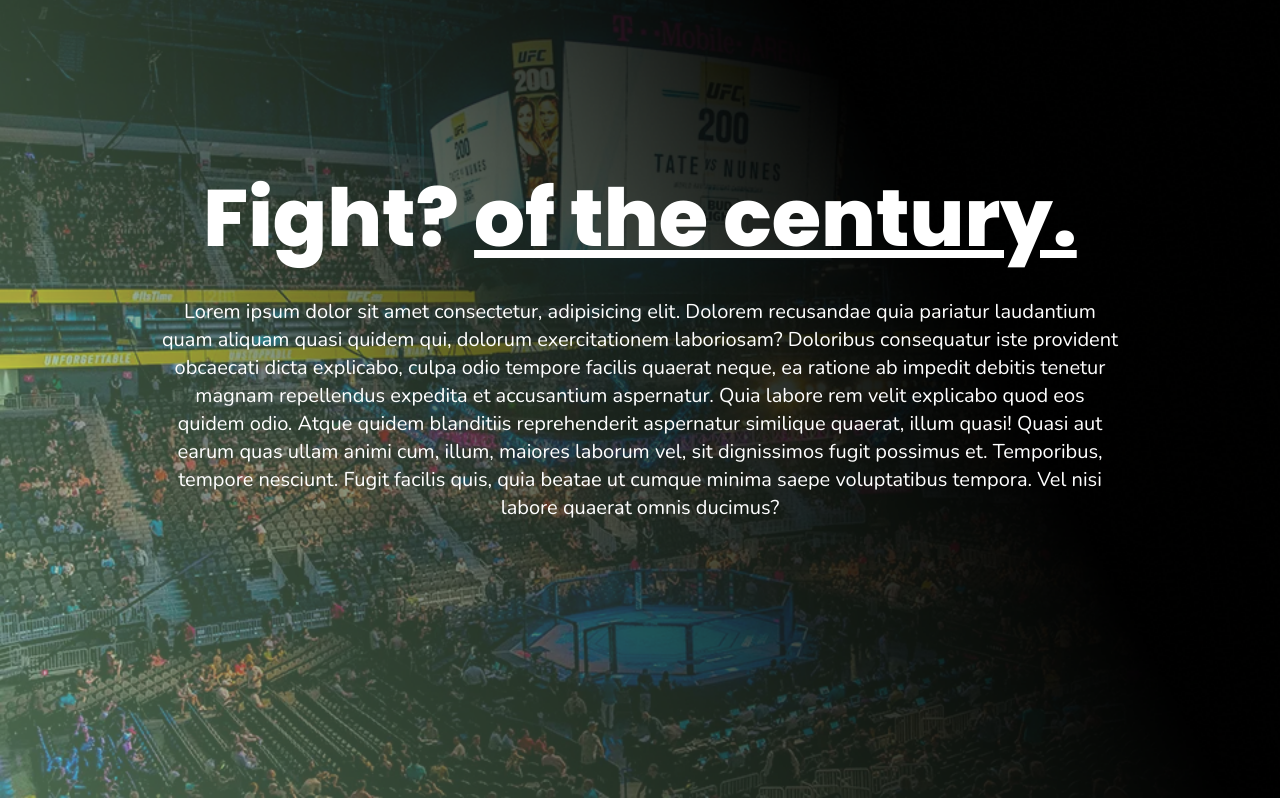
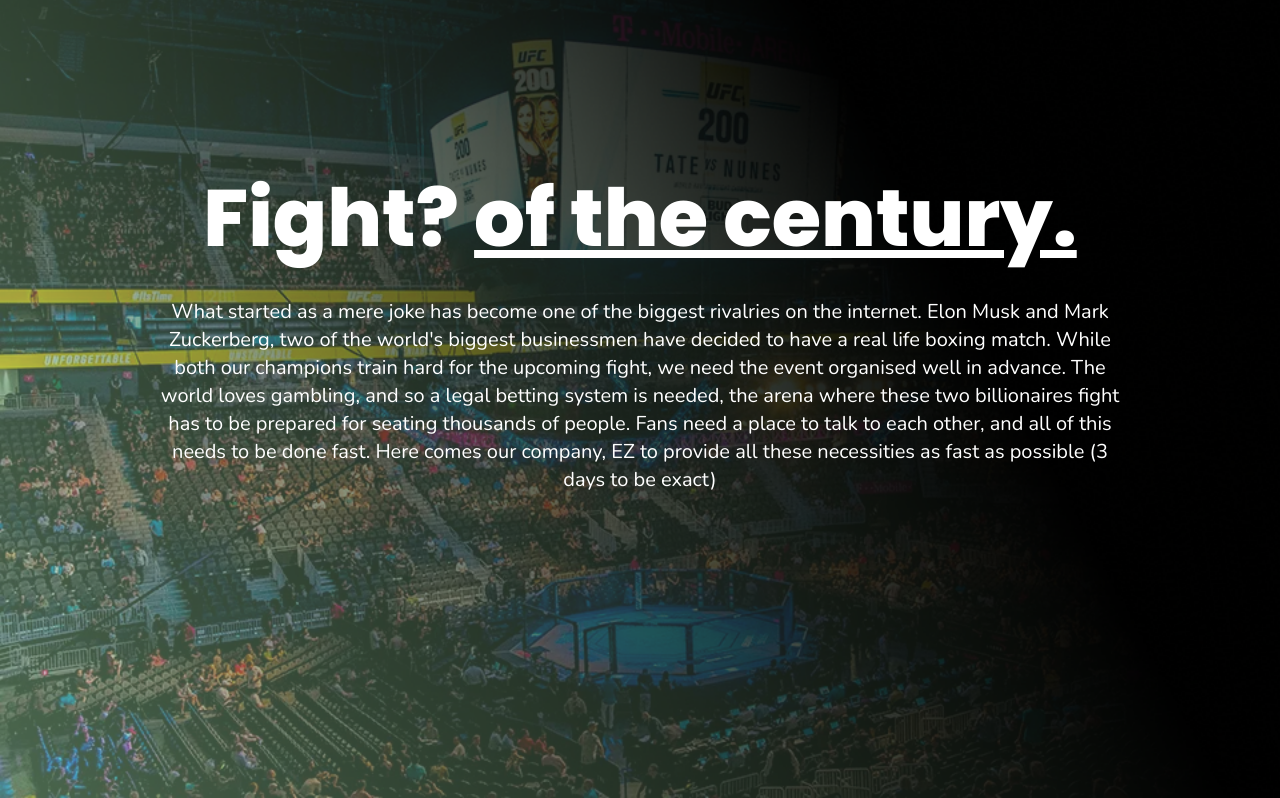
Before and after one commit to tejasag/byte-it, a Next.js app: page / in a window 1280 px wide. Shown: the part 902-1700 px from the top of the page. Built offline with nearby package versions, Linux system fonts and the light colour scheme; no server answers.

Commit message:
added about

```diff
--- a/pages/index.tsx
+++ b/pages/index.tsx
@@ -46,18 +46,16 @@
             </span>
           </div>
           <div className="text-xl mx-[10rem] text-center my-5">
-            Lorem ipsum dolor sit amet consectetur, adipisicing elit. Dolorem
-            recusandae quia pariatur laudantium quam aliquam quasi quidem qui,
-            dolorum exercitationem laboriosam? Doloribus consequatur iste
-            provident obcaecati dicta explicabo, culpa odio tempore facilis
-            quaerat neque, ea ratione ab impedit debitis tenetur magnam
-            repellendus expedita et accusantium aspernatur. Quia labore rem
-            velit explicabo quod eos quidem odio. Atque quidem blanditiis
-            reprehenderit aspernatur similique quaerat, illum quasi! Quasi aut
-            earum quas ullam animi cum, illum, maiores laborum vel, sit
-            dignissimos fugit possimus et. Temporibus, tempore nesciunt. Fugit
-            facilis quis, quia beatae ut cumque minima saepe voluptatibus
-            tempora. Vel nisi labore quaerat omnis ducimus?
+            What started as a mere joke has become one of the biggest rivalries
+            on the internet. Elon Musk and Mark Zuckerberg, two of the world's
+            biggest businessmen have decided to have a real life boxing match.
+            While both our champions train hard for the upcoming fight, we need
+            the event organised well in advance. The world loves gambling, and
+            so a legal betting system is needed, the arena where these two
+            billionaires fight has to be prepared for seating thousands of
+            people. Fans need a place to talk to each other, and all of this
+            needs to be done fast. Here comes our company, EZ to provide all
+            these necessities as fast as possible (3 days to be exact)
           </div>
         </div>
       </main>
```
